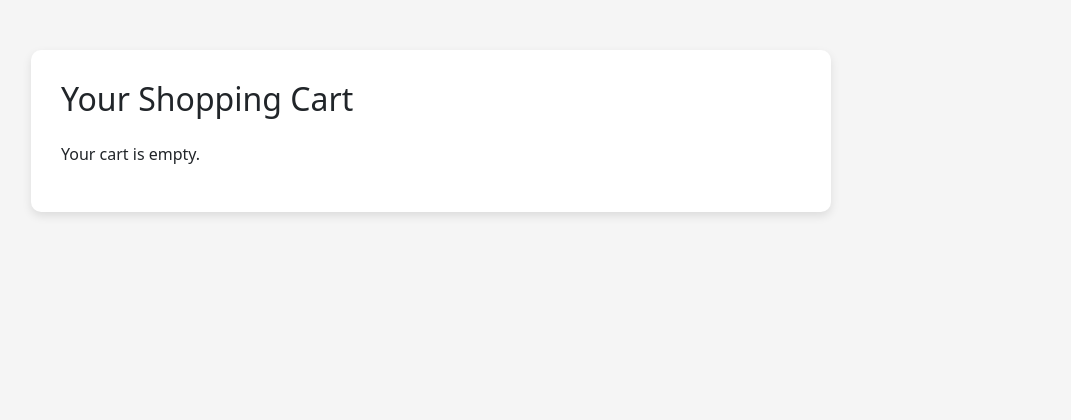
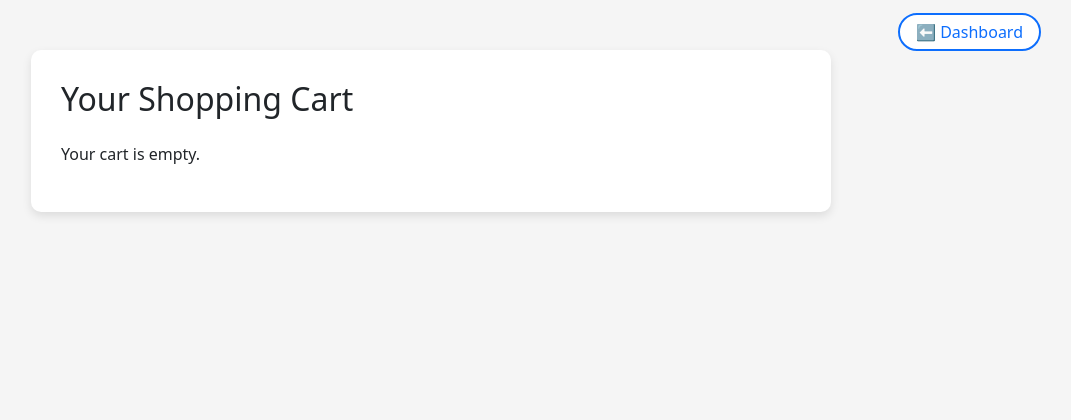
Before and after one commit to Cyber-Py-Coder/clothify, a Flask app: page /cart in a window 1280 px wide. Shown: the top 420 px of the page, without its empty margins (209-1280 px from the left). Run offline with Flask 3, Linux system fonts and the light colour scheme; the visitor is signed in with stand-in values (Sample User, id 1); data that the repository does not hold is empty.

Commit message:
add back to dashboard button

```diff
--- a/templates/add_cart.html
+++ b/templates/add_cart.html
@@ -85,9 +85,28 @@
         color:#6C5CE7;
         font-weight:600;
     }
+.back-dashboard {
+    background-color: white;
+    color: #0d6efd;
+    border: 2px solid #0d6efd;
+    padding: 6px 16px;
+    border-radius: 20px;
+    text-decoration: none;
+    font-weight: 500;
+    transition: 0.3s;
+}
+
+.back-dashboard:hover {
+    background-color: #0d6efd;
+    color: white;
+}
     </style>
 </head>
 <body>
+
+<div style="position: absolute; top: 20px; right: 30px;">
+    <a href="{{ url_for('cus_dash') }}" class="back-dashboard">⬅ Dashboard</a>
+</div>
 
 <div class="cart-container">
     <h2 class="mb-4">Your Shopping Cart</h2>
```
